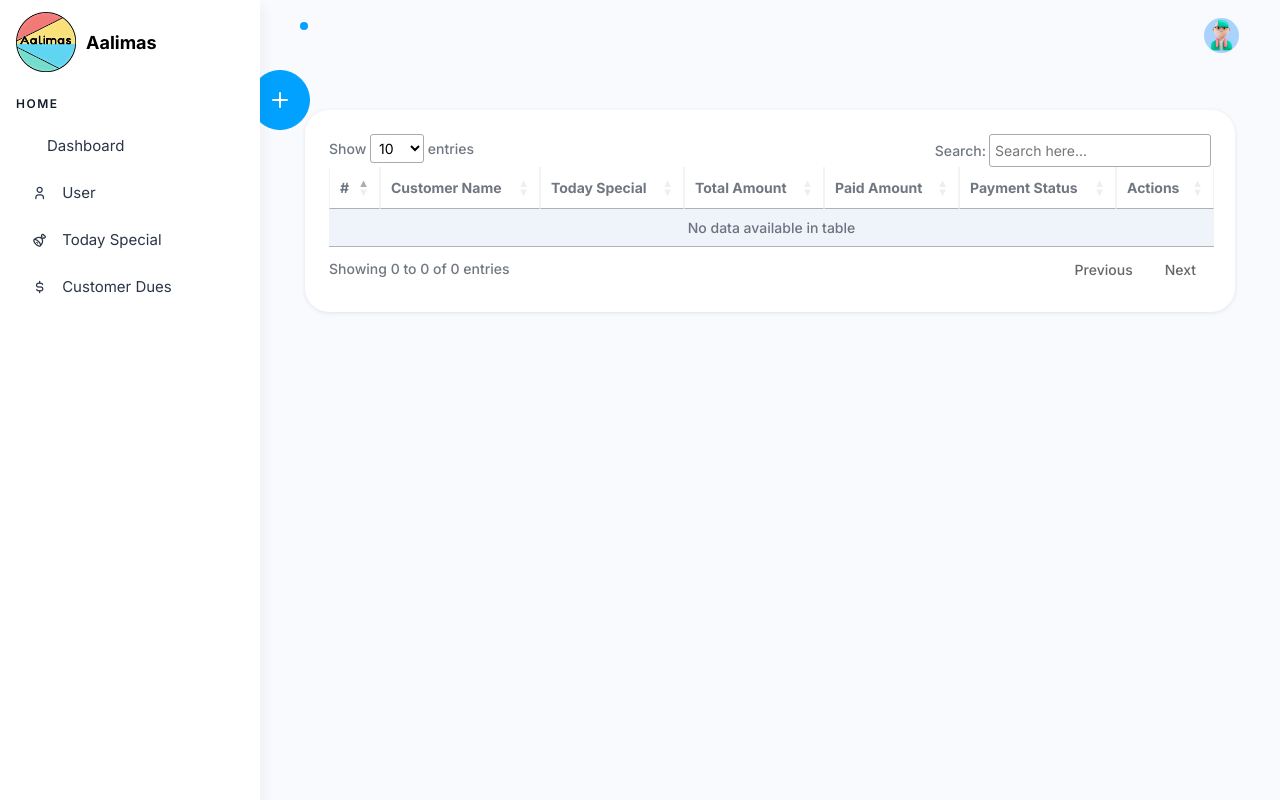
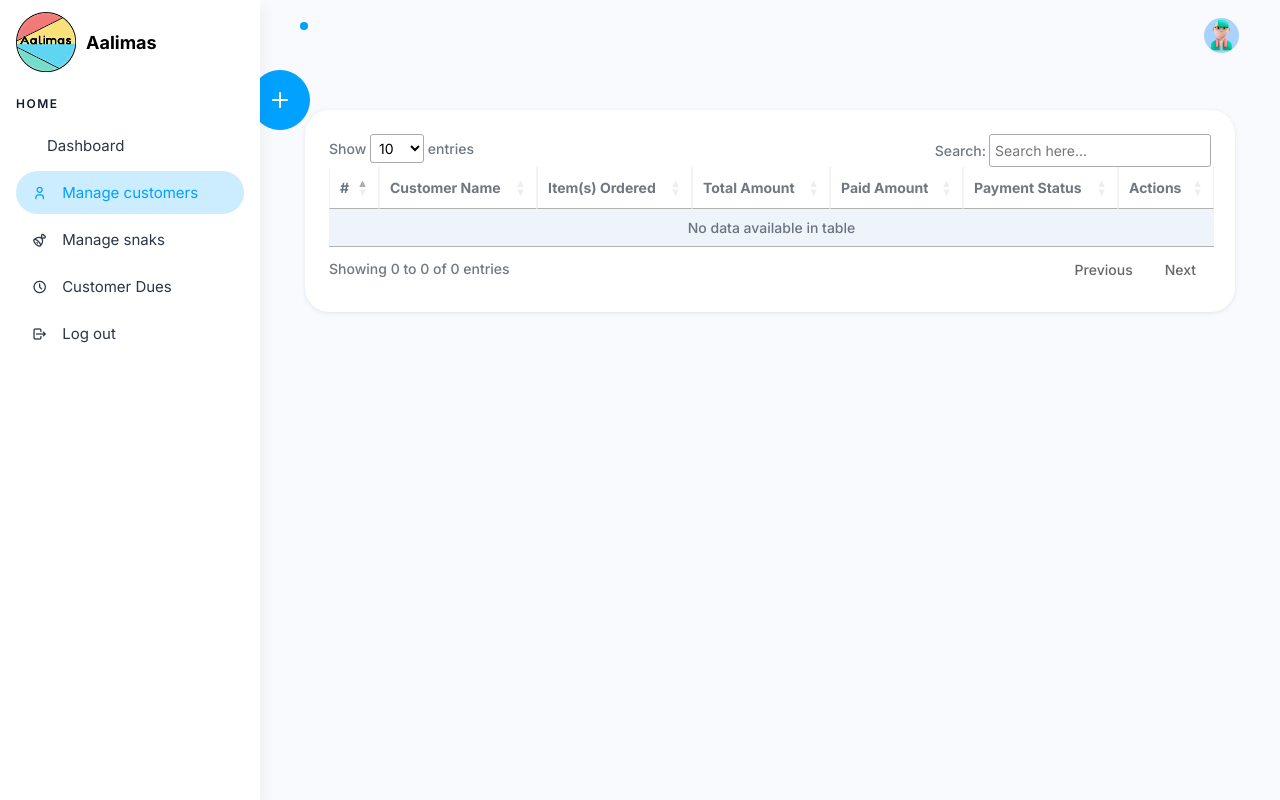
Before and after one commit to Riyaskhan005/Control_panel, a Flask app: page /user/ in a window 1280 px wide. Run offline with Flask 3, Linux system fonts and the light colour scheme; the visitor is signed in with stand-in values (Sample User, id 1); data that the repository does not hold is empty; some libraries are stand-ins or nearby versions.

Commit message:
ui corections updated

```diff
--- a/Alimas_app/templates/base.html
+++ b/Alimas_app/templates/base.html
@@ -40,27 +40,33 @@
               <span class="hide-menu">Home</span>
             </li>
             <li class="sidebar-item">
-              <a class="sidebar-link" href="/home" aria-expanded="false">
+              <a class="sidebar-link {% if request.path.startswith('/home') %}active{% endif %}" href="/home" aria-expanded="false">
                 <iconify-icon icon="solar:widget-add-line-duotone"></iconify-icon>
                 <span class="hide-menu">Dashboard</span>
               </a>
             </li>
             <li class="sidebar-item">
-              <a class="sidebar-link" href="/user" aria-expanded="false">
+              <a class="sidebar-link {% if request.path.startswith('/user') %}active{% endif %}" href="/user" aria-expanded="false">
                 <i class="ti ti-user"></i>
-                <span class="hide-menu">User</span>
+                <span class="hide-menu">Manage customers</span>
               </a>
             </li>
             <li class="sidebar-item">
-              <a class="sidebar-link" href="/todayspecial" aria-expanded="false">
+              <a class="sidebar-link {% if request.path.startswith('/todayspecial') %}active{% endif %}" href="/todayspecial" aria-expanded="false">
                 <i class="ti ti-meat"></i>
-                <span class="hide-menu">Today Special</span>
+                <span class="hide-menu">Manage snaks</span>
               </a>
             </li>
             <li class="sidebar-item">
-              <a class="sidebar-link" href="/customerdues" aria-expanded="false">
-                <i class="ti ti-currency-dollar"></i>
+              <a class="sidebar-link {% if request.path.startswith('/customerdues') %}active{% endif %}" href="/customerdues" aria-expanded="false">
+                <i class="ti ti-clock"></i>
                 <span class="hide-menu">Customer Dues</span>
+              </a>
+            </li>
+            <li class="sidebar-item">
+              <a class="sidebar-link" href="/logout" aria-expanded="false">
+                <i class="ti ti-logout"></i>
+                <span class="hide-menu">Log out</span>
               </a>
             </li>
           </ul>
--- a/Alimas_app/templates/customerdue.html
+++ b/Alimas_app/templates/customerdue.html
@@ -210,9 +210,9 @@ function updateRemainingAmount() {
         {
           "data": "payment_status",
           "render": function(data) {
-            if (data === 'Paid') return '<span class="badge bg-success">Paid</span>';
-            if (data === 'Unpaid') return '<span class="badge bg-danger">Unpaid</span>';
-            if (data === 'Partial') return '<span class="badge bg-warning text-dark">Partial</span>';
+            if (data === 'Paid') return '<span class="badge rounded-pill fs-2 fw-medium bg-success-subtle text-success">Paid</span>';
+            if (data === 'Unpaid') return '<span class="badge rounded-pill fs-2 fw-medium bg-danger-subtle text-danger">Unpaid</span>';
+            if (data === 'Partial') return '<span class="badge rounded-pill fs-2 fw-medium bg-warning-subtle text-warning">Partial</span>';
             return data;
           }
         },
--- a/Alimas_app/templates/manage.html
+++ b/Alimas_app/templates/manage.html
@@ -20,7 +20,7 @@
                     <tr>
                       <th>#</th>
                       <th>Customer Name</th>
-                      <th>Today Special</th>
+                      <th>Item(s) Ordered</th>
                       <th>Total Amount</th>
                       <th>Paid Amount</th>
                       <th>Payment Status</th>
@@ -47,7 +47,7 @@
               <input type="text" class="form-control" id="customerName" placeholder="Enter Customer Name">
             </div>
             <div class="mb-3">
-              <label for="snackSelect" class="form-label">Today Special</label>
+              <label for="snackSelect" class="form-label">Item(s) Ordered</label>
               <select id="snackSelect" multiple></select>
             </div>
             <div id="snackQuantities" class="mb-3"></div>
@@ -260,9 +260,9 @@ function updateRemainingAmount() {
         {
           "data": "payment_status",
           "render": function(data) {
-            if (data === 'Paid') return '<span class="badge bg-success">Paid</span>';
-            if (data === 'Unpaid') return '<span class="badge bg-danger">Unpaid</span>';
-            if (data === 'Partial') return '<span class="badge bg-warning text-dark">Partial</span>';
+            if (data === 'Paid') return '<span class="badge rounded-pill fs-2 fw-medium bg-success-subtle text-success">Paid</span>';
+            if (data === 'Unpaid') return '<span class="badge rounded-pill fs-2 fw-medium bg-danger-subtle text-danger">Unpaid</span>';
+            if (data === 'Partial') return '<span class="badge rounded-pill fs-2 fw-medium bg-warning-subtle text-warning">Partial</span>';
             return data;
           }
         },
@@ -319,7 +319,7 @@ for (var i = 0; i < selectedSnacks.length; i++) {
         return;
     }
     if (todaySpecialList.length === 0) {
-        showAlert('Please enter the Today Special.', 'danger');
+        showAlert('Please select the Item(s).', 'danger');
         return;
     }
     if (!totalAmount) {
@@ -546,7 +546,7 @@ for (var i = 0; i < selectedSnacks.length; i++) {
         return;
     }
     if (todaySpecialList.length==0) {
-        showAlert('Please enter the Today Special.', 'danger');
+        showAlert('Please select the Item(s).', 'danger');
         return;
     }
     if (!totalAmount) {
--- a/Alimas_app/templates/snacks.html
+++ b/Alimas_app/templates/snacks.html
@@ -13,7 +13,7 @@
     </button>
     <div class="card">
         <div class="card-body">
-            <h5 class="mt-4 mb-2">Recently Added Snacks</h5>
+            <h5 class="mt-4 mb-2">Manage Snacks</h5>
             <div class="row" id="snackContainer">
                 <!-- New info-boxes will be added here -->
             </div>
@@ -88,7 +88,7 @@
                   }
 
                     let tagText = snack.today_special === "true" ? "Active" : "InActive";
-                    let tagClass = snack.today_special === "true" ? "badge bg-success" : "badge bg-warning text-dark";
+                    let tagClass = snack.today_special === "true" ? "badge rounded-pill fs-2 fw-medium bg-success-subtle text-success" : "badge rounded-pill fs-2 fw-medium bg-danger-subtle text-danger";
                     let isChecked = snack.today_special === "true" ? "checked" : "";
                     let checkboxId = `specialCheck_${snack.id}`;
                     let price = parseFloat(snack.snack_price).toFixed(2);
```
